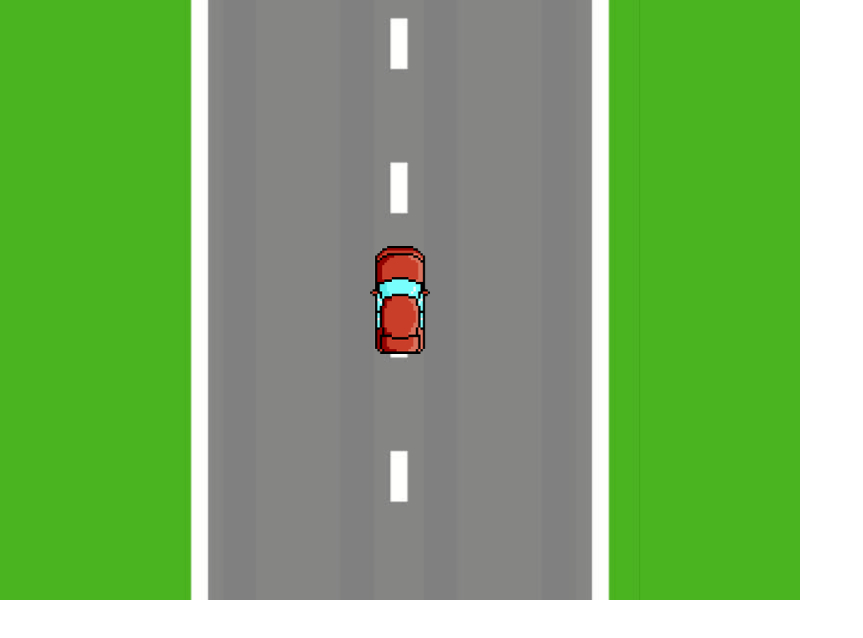
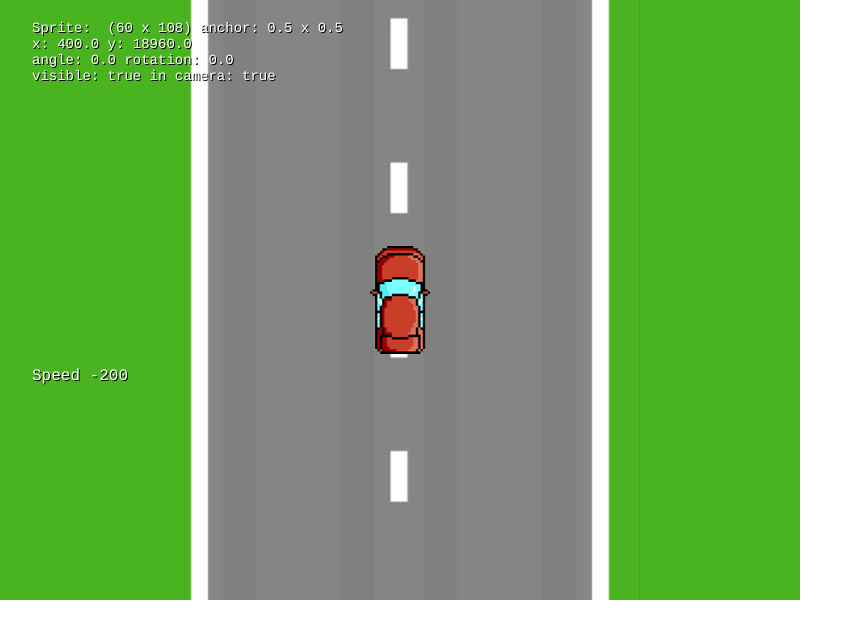
Before and after one commit to dojojon/phaser, a plain HTML site: page donkey/step6.html in a window 1280 px wide. Shown: the whole page, without its empty margins (0-863 px from the left). Drawn offline with Linux system fonts and the light colour scheme; animation ran at ten frames a second.

Commit message:
More debug stuff

```diff
--- a/donkey/step6.html
+++ b/donkey/step6.html
@@ -73,7 +73,8 @@
         }
 
         function render() {
-            // game.debug.spriteInfo(player, 32, 32);
+            game.debug.spriteInfo(player, 32, 32);
+            game.debug.text("Speed " + speed, 32, 380);
         }
 
     </script>
```
Also changed, not shown: 1 other file.
